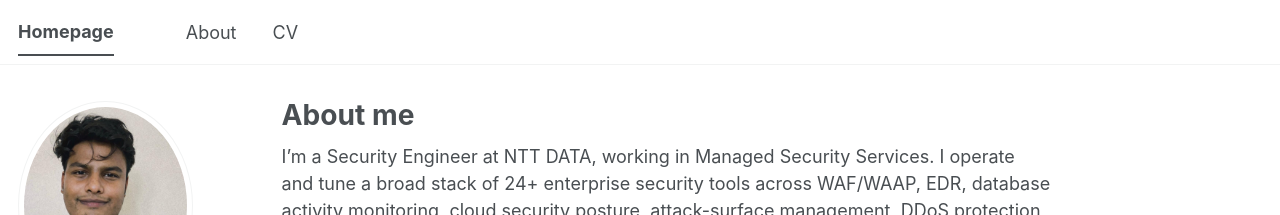
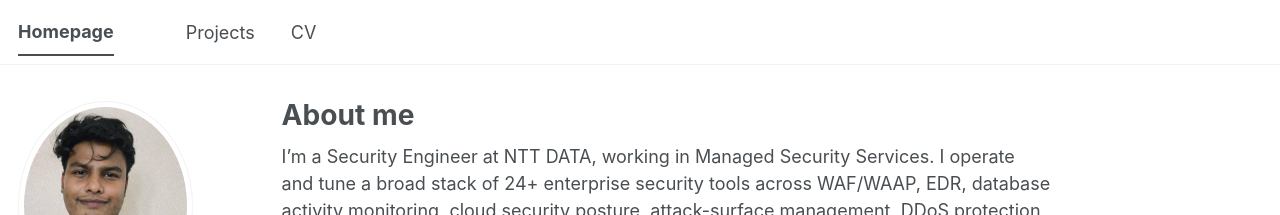
Before and after one commit to blackshieldcore/blackshieldcore.github.io, a Jekyll site: the page built from _pages/about.md, in a window 1280 px wide. Shown: the top 215 px of the page. Built offline with Jekyll 4.4.1, drawn with Linux system fonts in a browser that asks for light colours; a script bundle is joined from its source files by our own code; library files that are not in the unit come from our copies.

Commit message:
Update navigation.yml

```diff
--- a/_data/navigation.yml
+++ b/_data/navigation.yml
@@ -1,5 +1,5 @@
 main:
-  - title: "About"
-    url: /
+  - title: "Projects"
+    url: /projects/
   - title: "CV"
     url: /cv/
```
